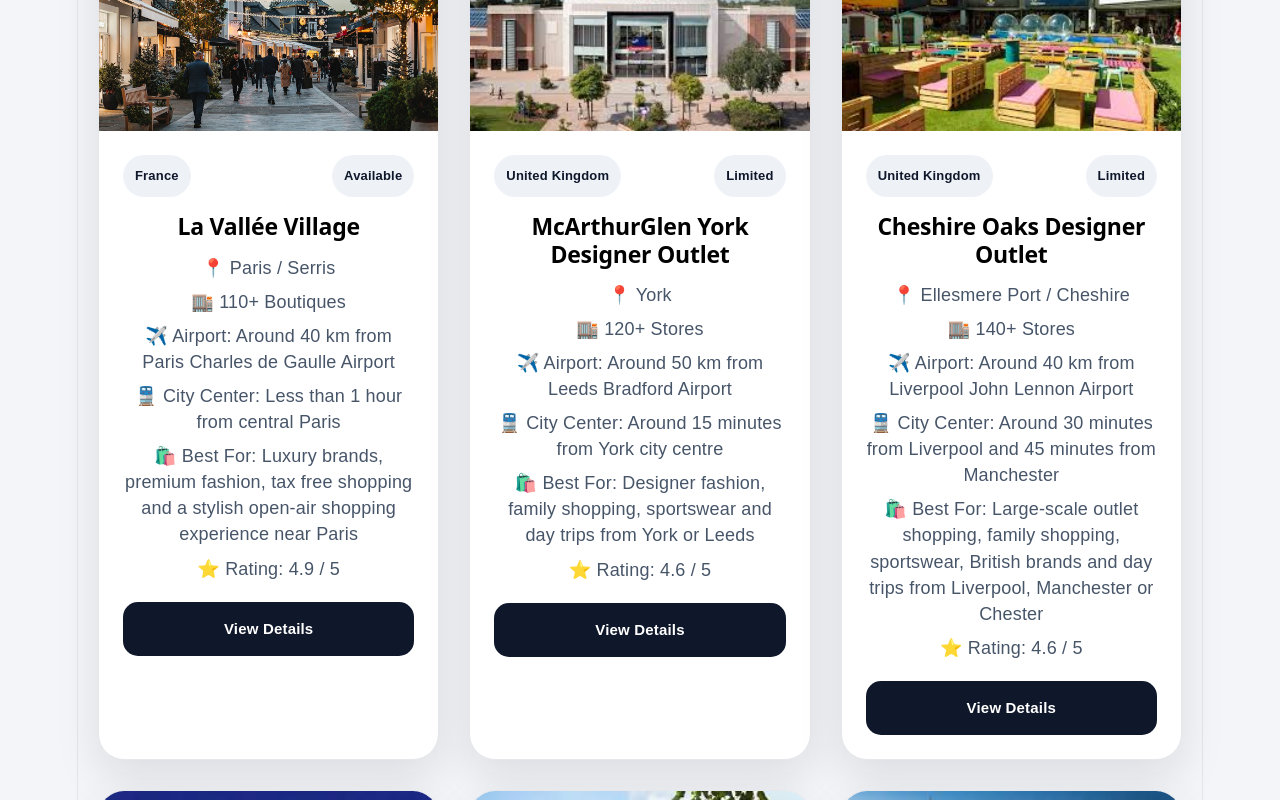
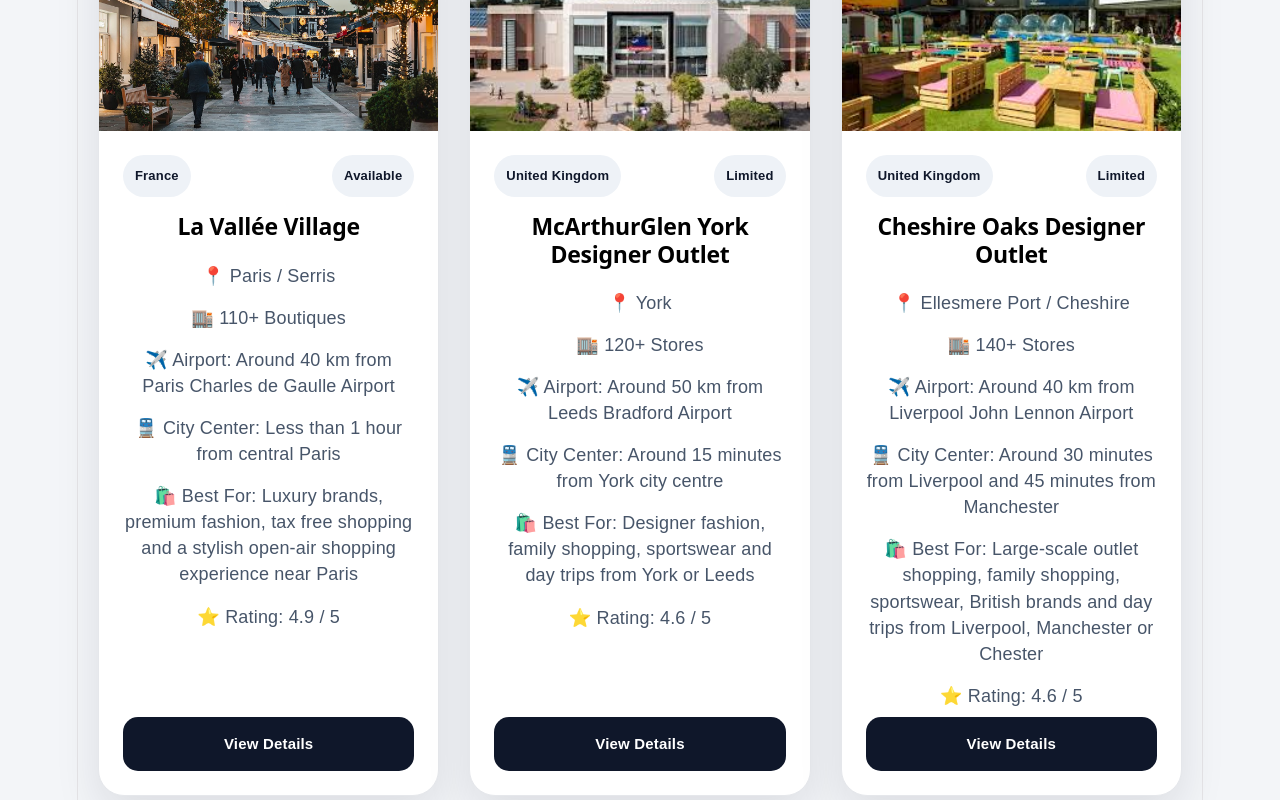
Before and after one commit to emirhandmr93/outlet-atlas, a React (Vite) app: page / in a window 1280 px wide. Shown: the part 840-1640 px from the top of the page. Built offline with nearby package versions, Linux system fonts and the light colour scheme.

Commit message:
Fix outlet card button alignment

```diff
--- a/src/App.css
+++ b/src/App.css
@@ -151,6 +151,10 @@
   }
 
   .card {
+  position: relative;
+  display: flex;
+  flex-direction: column;
+  height: 100%;
   background: white;
   border-radius: 26px;
   overflow: hidden;
@@ -173,6 +177,9 @@
 
   .card-content {
   padding: 24px;
+  display: flex;
+  flex-direction: column;
+  flex: 1;
   }
 
   .badge-row {
@@ -210,7 +217,7 @@
   display: block;
   text-align: center;
   text-decoration: none;
-  margin-top: 20px;
+  margin-top: auto;
   width: 100%;
   background: #0f172a;
   color: white;
```
